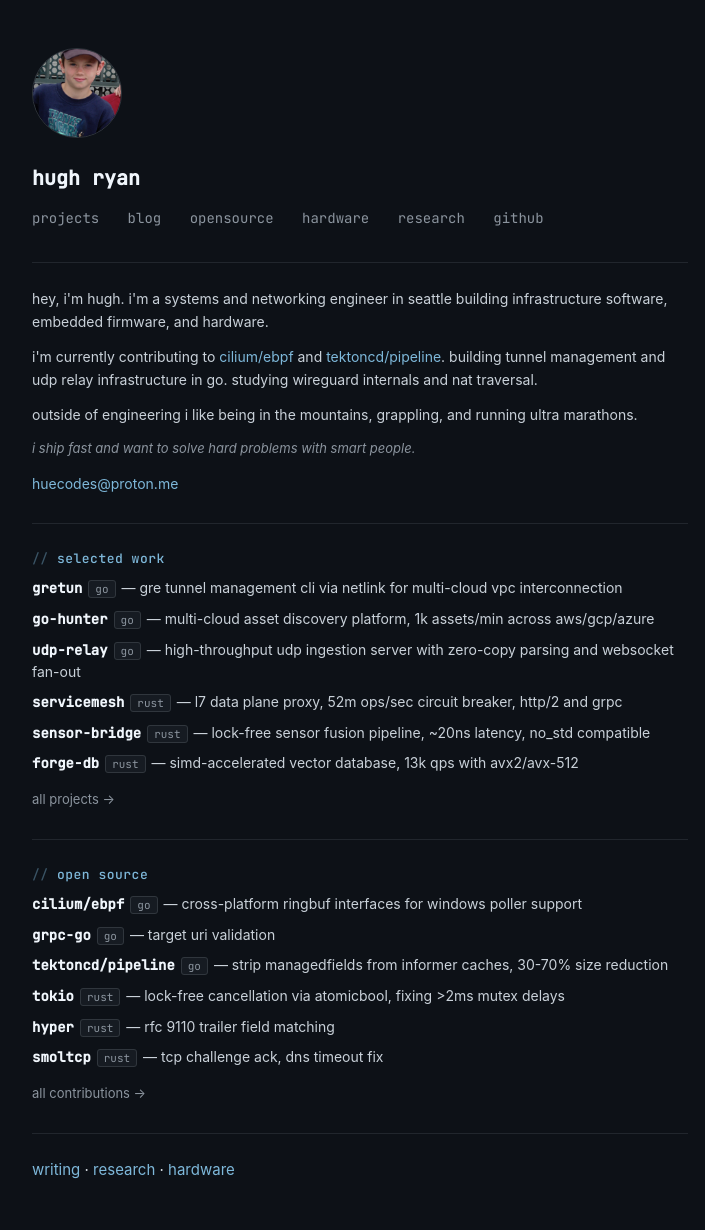
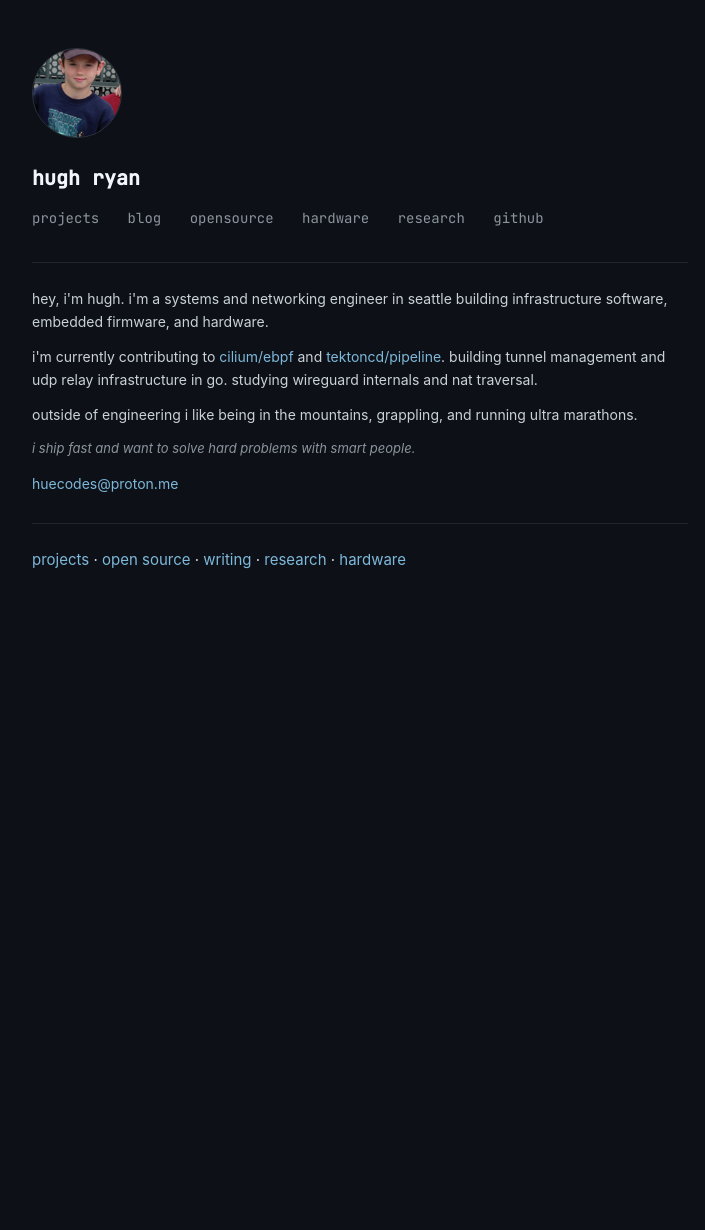
Before and after one commit to HueCodes/HueCodes.github.io, a Jekyll site: the page built from index.md, in a window 1280 px wide. Shown: the whole page, without its empty margins (280-985 px from the left). Built offline with Jekyll 4.4.1, drawn with Linux system fonts in a browser that asks for light colours; after the commit the page ends 900 px from its top, so only the background shows below that.

Commit message:
remove selected work and open source sections from homepage

```diff
--- a/index.md
+++ b/index.md
@@ -28,36 +28,6 @@ title: home
 
 <hr class="divider">
 
-<div class="section fade-in" style="animation-delay: 0.15s">
-  <h2>selected work</h2>
-  <ul class="work-list">
-    <li><a href="https://github.com/HueCodes/gretun"><strong>gretun</strong></a> <span class="lang">go</span> — gre tunnel management cli via netlink for multi-cloud vpc interconnection</li>
-    <li><a href="https://github.com/HueCodes/Go-Hunter"><strong>go-hunter</strong></a> <span class="lang">go</span> — multi-cloud asset discovery platform, 1k assets/min across aws/gcp/azure</li>
-    <li><a href="https://github.com/HueCodes/udp-relay"><strong>udp-relay</strong></a> <span class="lang">go</span> — high-throughput udp ingestion server with zero-copy parsing and websocket fan-out</li>
-    <li><a href="https://github.com/HueCodes/Rust-ServiceMesh"><strong>servicemesh</strong></a> <span class="lang">rust</span> — l7 data plane proxy, 52m ops/sec circuit breaker, http/2 and grpc</li>
-    <li><a href="https://github.com/HueCodes/Sensor-Bridge"><strong>sensor-bridge</strong></a> <span class="lang">rust</span> — lock-free sensor fusion pipeline, ~20ns latency, no_std compatible</li>
-    <li><a href="https://github.com/HueCodes/forge-db"><strong>forge-db</strong></a> <span class="lang">rust</span> — simd-accelerated vector database, 13k qps with avx2/avx-512</li>
-  </ul>
-  <p class="view-all"><a href="/projects">all projects →</a></p>
-</div>
-
-<hr class="divider">
-
-<div class="section fade-in" style="animation-delay: 0.2s">
-  <h2>open source</h2>
-  <ul class="work-list">
-    <li><a href="https://github.com/cilium/ebpf/pull/1945"><strong>cilium/ebpf</strong></a> <span class="lang">go</span> — cross-platform ringbuf interfaces for windows poller support</li>
-    <li><a href="https://github.com/grpc/grpc-go"><strong>grpc-go</strong></a> <span class="lang">go</span> — target uri validation</li>
-    <li><a href="https://github.com/tektoncd/pipeline/pull/9590"><strong>tektoncd/pipeline</strong></a> <span class="lang">go</span> — strip managedfields from informer caches, 30-70% size reduction</li>
-    <li><a href="https://github.com/tokio-rs/tokio/pull/7874"><strong>tokio</strong></a> <span class="lang">rust</span> — lock-free cancellation via atomicbool, fixing >2ms mutex delays</li>
-    <li><a href="https://github.com/hyperium/hyper/pull/4011"><strong>hyper</strong></a> <span class="lang">rust</span> — rfc 9110 trailer field matching</li>
-    <li><a href="https://github.com/smoltcp-rs/smoltcp"><strong>smoltcp</strong></a> <span class="lang">rust</span> — tcp challenge ack, dns timeout fix</li>
-  </ul>
-  <p class="view-all"><a href="/opensource">all contributions →</a></p>
-</div>
-
-<hr class="divider">
-
 <footer>
-  <p><a href="/blog">writing</a> · <a href="/research">research</a> · <a href="/hardware">hardware</a></p>
+  <p><a href="/projects">projects</a> · <a href="/opensource">open source</a> · <a href="/blog">writing</a> · <a href="/research">research</a> · <a href="/hardware">hardware</a></p>
 </footer>
```
